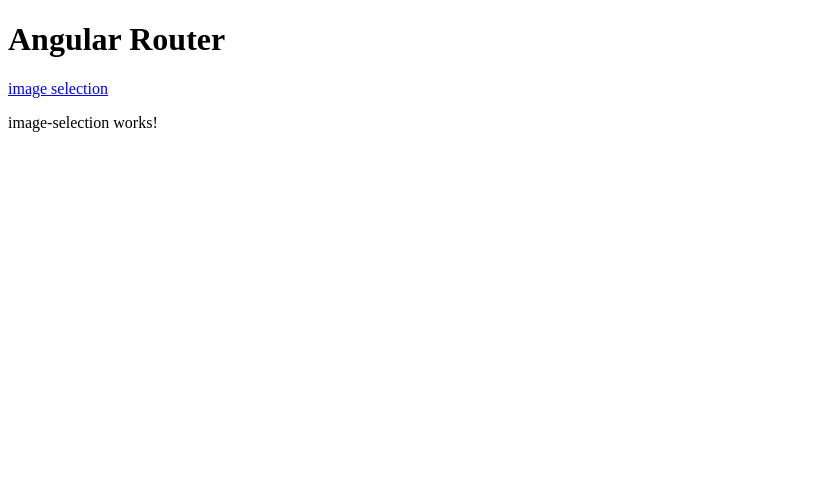
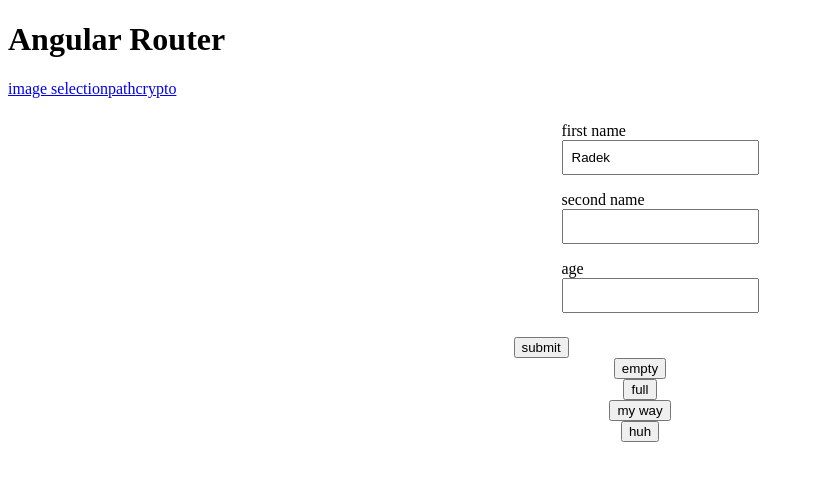
Before and after one commit to RadekPiekny/ng-playground, an Angular app: page /bla in a window 1280 px wide. Shown: the top 480 px of the page, without its empty margins (0-814 px from the left). Built offline with nearby package versions, Linux system fonts and the light colour scheme.

Commit message:
crypto volume

```diff
--- a/src/app/app-routing.module.ts
+++ b/src/app/app-routing.module.ts
@@ -1,9 +1,13 @@
 import { NgModule } from '@angular/core';
 import { Routes, RouterModule } from '@angular/router';
 import { ImageSelectionComponent } from './image-selection/image-selection.component';
+import { PathtestComponent } from './pathtest/pathtest.component';
+import { CryptoVolumeComponent } from './crypto-volume/crypto-volume.component';
 
 const routes: Routes = [
-  { path: 'bla', component: ImageSelectionComponent }
+  { path: 'bla', component: ImageSelectionComponent },
+  { path: 'path', component: PathtestComponent },
+  { path: 'crypto', component: CryptoVolumeComponent }
 ];
 
 @NgModule({
--- a/src/app/app.component.html
+++ b/src/app/app.component.html
@@ -1,5 +1,7 @@
 <h1>Angular Router</h1>
 <nav>
   <a routerLink="/bla" routerLinkActive="active">image selection</a>
+  <a routerLink="/path" routerLinkActive="active">path</a>
+  <a routerLink="/crypto" routerLinkActive="active">crypto</a>
 </nav>
 <router-outlet></router-outlet>
--- /dev/null
+++ b/src/app/crypto-volume/crypto-volume.component.css
@@ -0,0 +1,12 @@
+figure {
+    display: flex;
+    height: 700px;
+    background: black;
+    align-items: flex-end;
+    overflow-x: scroll;
+}
+figure div {
+    background: sandybrown;
+    margin: 1px;
+    transition: all 1s ease;
+}
--- /dev/null
+++ b/src/app/crypto-volume/crypto-volume.component.html
@@ -0,0 +1,7 @@
+<button (click)="getData()">get crypto data</button>
+<button (click)="test = '1px'">fit to screen</button>
+<!-- <div *ngFor="let item of data">{{item.volume | currency:'USD':'symbol'}}</div> -->
+{{highest}}
+<figure>
+<div *ngFor="let vol of dataVolume" [style.min-width]="test" [style.height]="(vol / highest * 100) + '%'"></div>
+</figure>
--- /dev/null
+++ b/src/app/crypto-volume/crypto-volume.component.ts
@@ -0,0 +1,47 @@
+import { Component, OnInit } from '@angular/core';
+import { Injectable } from '@angular/core';
+import { HttpClient } from '@angular/common/http';
+import { ThrowStmt } from '@angular/compiler';
+
+@Component({
+  selector: 'app-crypto-volume',
+  templateUrl: './crypto-volume.component.html',
+  styleUrls: ['./crypto-volume.component.css']
+})
+export class CryptoVolumeComponent implements OnInit {
+  data: any;
+  dataVolume: number[] = [];
+  highest: number = 0;
+  test: string = "5px";
+  configUrl: string = 'https://api.nomics.com/v1/volume/history?key=2018-09-demo-dont-deploy-b69315e440beb145&start=2017-01-01T00%3A00%3A00Z&end=2019-04-14T00%3A00%3A00Z';
+  constructor(private http: HttpClient) { }
+
+  ngOnInit() {
+  }
+
+  async getUserAsync()
+  {
+    let response = await fetch(this.configUrl);
+    this.data = await response.json()
+  }
+
+  getData() {
+    this.getUserAsync().then(data => {
+      this.getHighest();
+    });
+  }
+
+  getHighest() {
+    let convertor: number;
+    this.highest = 0;
+    this.dataVolume = this.data.map(data => {
+      convertor = data.volume / 1000;
+      if (convertor > this.highest) {
+        this.highest = convertor;
+      }
+      return convertor;
+    });
+    console.log(this.dataVolume);
+  }
+
+}
--- a/src/app/image-selection/image-selection.component.css
+++ b/src/app/image-selection/image-selection.component.css
@@ -0,0 +1,30 @@
+:host {
+    display: flex;
+    flex-direction: column;
+    justify-content: center;
+    align-items: center;
+}
+form {
+    transition: transform 300ms ease;
+}
+ul {
+    list-style: none;
+}
+li {
+    display: flex;
+    flex-direction: column;
+    padding: 0.5rem;
+}
+input{
+    padding: 0.5rem;
+}
+input[type=submit] {
+    padding:5px 15px;
+    background:#ccc;
+    border:0 none;
+    cursor:pointer;
+    border-radius: 5px;
+}
+.flyout {
+    transform: translateX(100px);
+}
--- a/src/app/image-selection/image-selection.component.html
+++ b/src/app/image-selection/image-selection.component.html
@@ -1,3 +1,21 @@
-<p>
-  image-selection works!
-</p>
+<form [class.flyout]="test" (transitionend)="endAnimate($event)">
+    <ul>
+        <li>
+            <label for="firstName">first name</label>
+            <input name="firstName" type="text" [value]="user.firstName">
+        </li>
+        <li>
+            <label for="secondName">second name</label>
+            <input name="secondName" type="text">
+        </li>
+        <li>
+            <label for="age">age</label>
+            <input name="age" type="text">
+        </li>
+    </ul>
+    <button>submit</button>
+</form>
+<button (click)="state = 'empty'">empty</button>
+<button (click)="state = 'full'">full</button>
+<button (click)="test = !test">my way</button>
+<button (click)="sum(num)">huh</button>
--- a/src/app/image-selection/image-selection.component.ts
+++ b/src/app/image-selection/image-selection.component.ts
@@ -1,15 +1,58 @@
-import { Component, OnInit } from '@angular/core';
+import { Component, OnInit, WrappedValue } from '@angular/core';
+import {
+  trigger,
+  state,
+  style,
+  animate,
+  transition,
+  query,
+  // ...
+} from '@angular/animations';
 
 @Component({
   selector: 'app-image-selection',
   templateUrl: './image-selection.component.html',
-  styleUrls: ['./image-selection.component.css']
+  styleUrls: ['./image-selection.component.css'],
+  animations: [
+    trigger('flyin',[
+      state('empty', style({ opacity: 0 })),
+      state('full', style({ opacity: 1 })),
+      transition('* => empty',[
+        animate('3000ms')
+      ]),
+      transition('* => full',[
+        animate('300ms')
+      ]),
+      transition('* => *', [
+        query('label', style({ opacity: 1 })),
+        query('label', animate(1000, style({ transform: 'translateX(100px)' })))
+      ]),
+    ])
+  ]
 })
 export class ImageSelectionComponent implements OnInit {
+  user: User = {firstName: 'Radek', secondName: 'Piekny', age: 34};
+  num = [1,2,3];
+  state: string;
+  test: boolean;
+  ngOnInit() {}
 
-  constructor() { }
-
-  ngOnInit() {
+  endAnimate(eddd: any) {
+    console.log(eddd);
   }
 
+  sum(...n: [number]): any {
+    let total: number;
+    this.num.reduce((acc: number,curr: number) => {
+      return total = acc + curr
+    })
+  }
 }
+
+
+
+class User {
+  firstName: string;
+  secondName: string;
+  age: number;
+}
--- /dev/null
+++ b/src/app/pathtest/pathtest.component.html
@@ -0,0 +1,5 @@
+<svg width="500" height="500" xmlns="http://www.w3.org/2000/svg">
+
+  <path d="M0 500 C 250 500, 500 250, 500 0" stroke="black" fill="transparent"/>
+
+</svg>
--- /dev/null
+++ b/src/app/pathtest/pathtest.component.ts
@@ -0,0 +1,15 @@
+import { Component, OnInit } from '@angular/core';
+
+@Component({
+  selector: 'app-pathtest',
+  templateUrl: './pathtest.component.html',
+  styleUrls: ['./pathtest.component.css']
+})
+export class PathtestComponent implements OnInit {
+
+  constructor() { }
+
+  ngOnInit() {
+  }
+
+}
```
Also changed, not shown: src/app/app.module.ts (+10 -2 lines), src/app/pathtest/pathtest.component.css (added), 2 other files (tests, documents, lock files or other folders).
